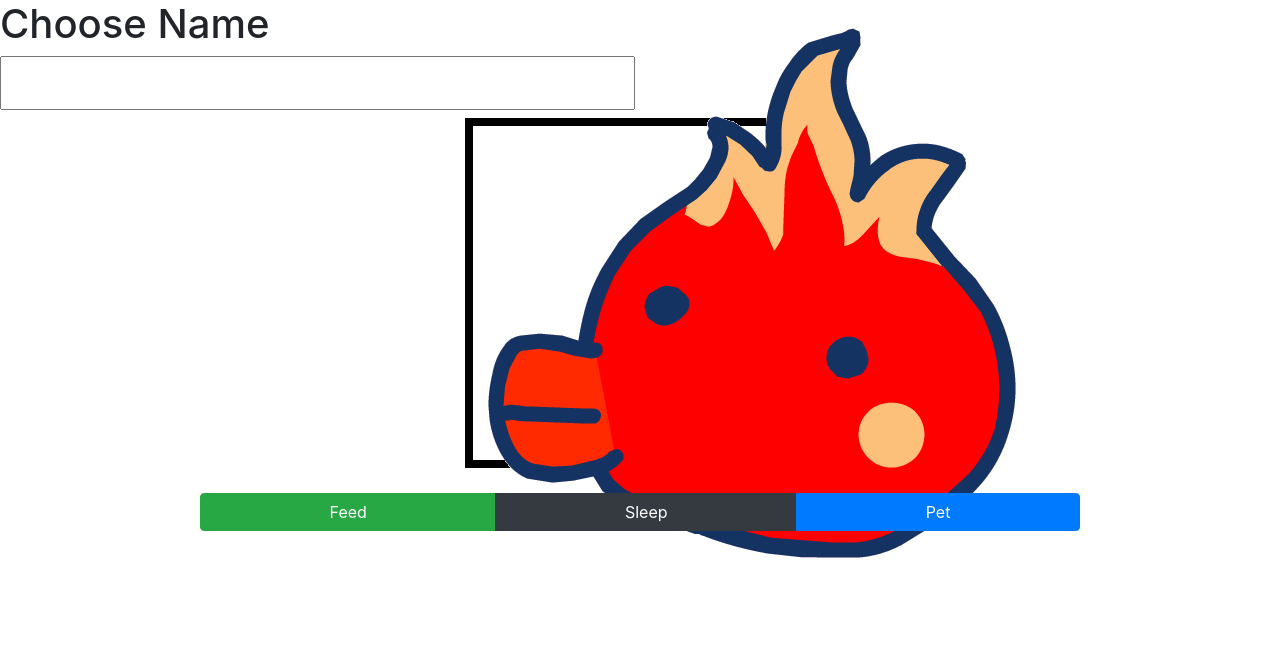
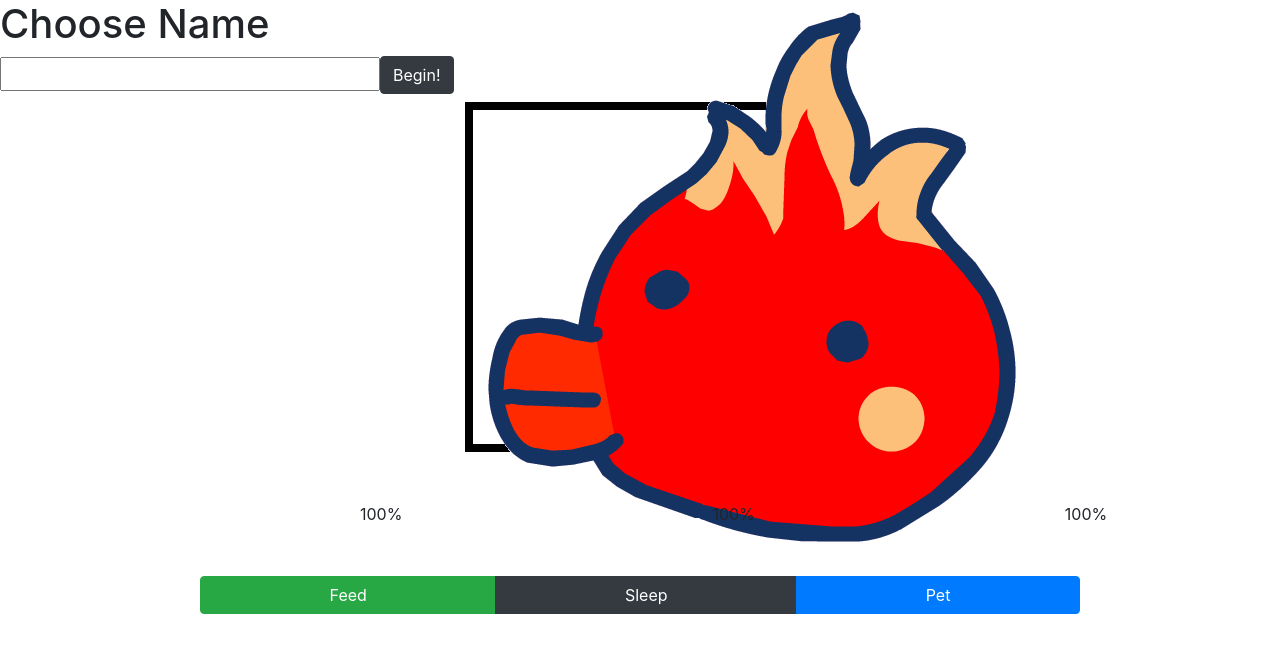
Before and after one commit to jamalamar/Tamagotchi-Mini-Project, a plain HTML site: page index.html in a window 1280 px wide. Drawn offline with nearby package versions, Linux system fonts and the light colour scheme.

Commit message:
added notes to html and created stats bar template

```diff
--- a/app.js
+++ b/app.js
@@ -1,3 +1,8 @@
+
+$('#add-name').click(function(){
+	let task = $('#add-name').val()
+	console.log(task);
+});
 
 
 class tamagotchi {
@@ -10,7 +15,17 @@ class tamagotchi {
 	}
 };
 
-let goku = new tamagotchi ("goku", 0, 1, 1, 1)
 
 
-console.log(goku)
+let age = 0;
+let hunger = 1;
+let sleepness = 1;
+let boredom = 1;
+let name = "";
+
+
+
+let goku = new tamagotchi (name, age, hunger, sleepness, boredom)
+
+
+console.log(goku);
--- a/index.html
+++ b/index.html
@@ -8,23 +8,32 @@
 </head>
 
 <body>
-	<div class="input">
+	<!-- Title/Choose Name -->
+	<div class="choose-name">
 		<h1>Choose Name</h1>
-		<h1><input type="text"></h1>
+		<h4><input type="text" id="name-chosen"><button type="button" class="btn btn-dark" id="add-name">Begin!</button></h4>
 	</div>
 
+
+	<!-- Character Img -->
 	<div class="character">
 		<img src="image/hinotamachi.png">
 	</div>
 
+
+		<!-- Stats -->
+	<div class="stats">
+		<div class="bar" id="Hunger">100%</div>
+		<div class="bar" id="Sleepness">100%</div>
+		<div class="bar" id="Boredom">100%</div>
+	</div>
+
+
+	<!-- Action Buttons -->
 	<div class="btn-group" role="group" aria-label="Basic example">
   		<button type="button" class="btn btn-success">Feed</button>
   		<button type="button" class="btn btn-dark">Sleep</button>
   		<button type="button" class="btn btn-primary">Pet</button>
-	</div>
-
-	<div>
-
 	</div>
 
 
--- a/style.css
+++ b/style.css
@@ -3,7 +3,7 @@ div {
 	display: flex;
 }
 
-.input {
+.choose-name {
 	display: flex;
 	flex-direction: column;
 	align-content: center;
@@ -19,6 +19,17 @@ div {
 
 }
 
+.stats {
+	display: flex;
+	margin: 50px 50px 50px 50px;
+}
+
+
+.bar {
+	display: flex;
+	margin: 0px 0px 0px 310px;
+}
+
 
 .btn-group {
 	display: flex;
```
Also changed, not shown: image/one.jpg (added).
